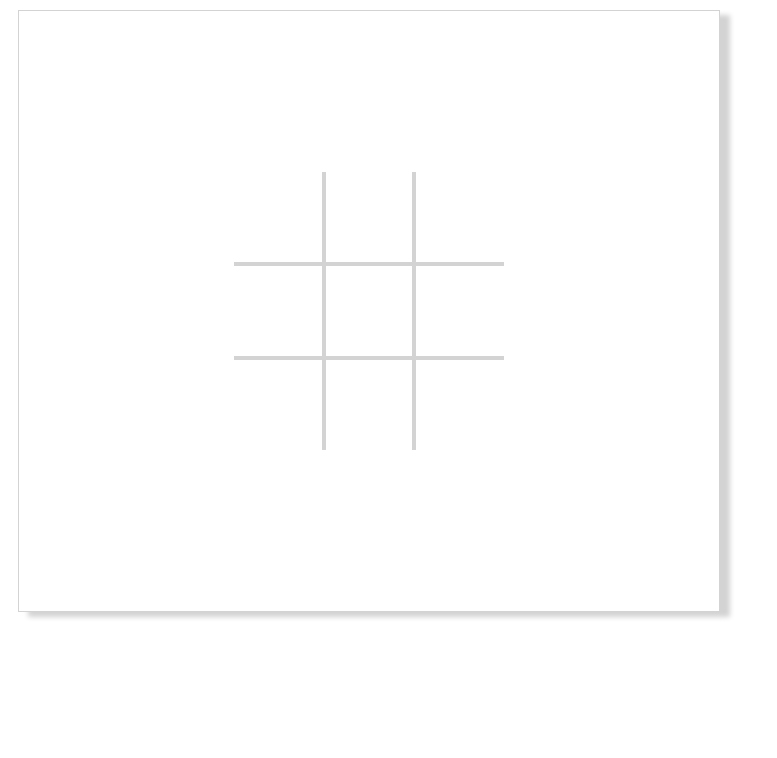
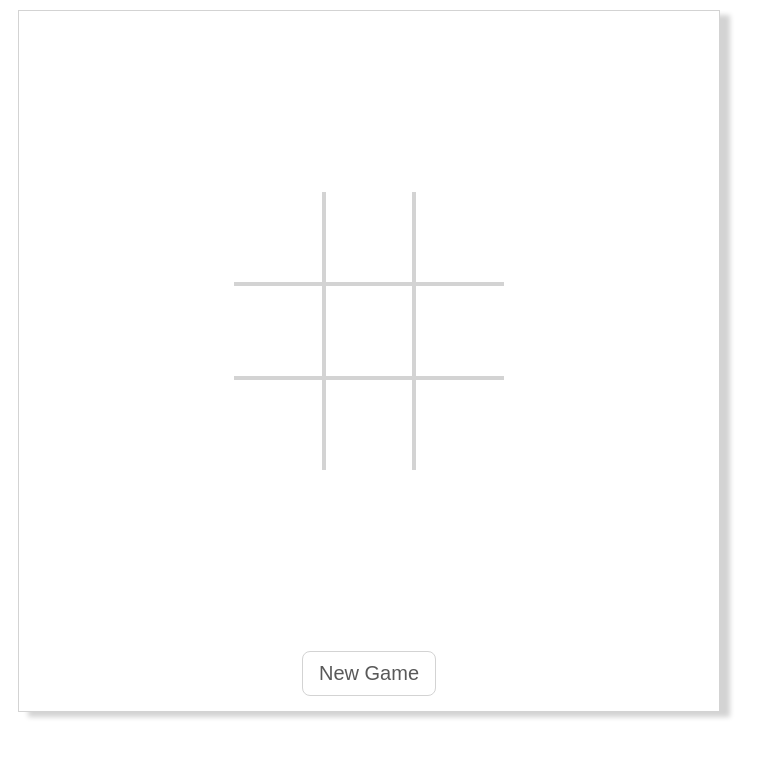
Before and after one commit to n-lark/Tic_Tac_Toe_Takehome, a React (Create React App) app in the folder my-app/: page /Game in a window 1280 px wide. Shown: the top 758 px of the page, without its empty margins (0-777 px from the left). Built offline with nearby package versions, Linux system fonts and the light colour scheme.

Commit message:
notfounderror

```diff
--- a/my-app/src/App.tsx
+++ b/my-app/src/App.tsx
@@ -1,8 +1,7 @@
-import React from 'react';
+import React from "react";
 import { BrowserRouter, Switch, Route } from "react-router-dom";
 import { GameStart } from "./GameStart";
 import { Game } from "./Game";
-import { GameEnd } from "./GameEnd";
 import { NotFoundError } from "./NotFoundError";
 
 const App: React.FC = () => {
@@ -15,13 +14,10 @@ const App: React.FC = () => {
         <Route exact path="/Game">
           <Game />
         </Route>
-      <Route exact path="/GameEnd">
-        <GameEnd />
-      </Route>
         <Route render={() => <NotFoundError />} />
       </Switch>
     </BrowserRouter>
   );
-}
+};
 
 export default App;
--- a/my-app/src/Game.tsx
+++ b/my-app/src/Game.tsx
@@ -1,9 +1,11 @@
 import styled from "styled-components";
+import { Link } from "react-router-dom";
 import React, { useState, useContext, useEffect } from "react";
 import { FontAwesomeIcon } from "@fortawesome/react-fontawesome";
-import { faTimes, faCircle } from "@fortawesome/free-solid-svg-icons";
+import { faTimes, faCircle, faPaw } from "@fortawesome/free-solid-svg-icons";
 import { SquaresContext } from "./Context/SquaresContext";
 import { DifficultyLevelContext } from "./Context/DifficultyLevelContext";
+import { isCatsScratch } from "./Utility/isCatsScratch";
 
 type GridType = {
   rowLength: number;
@@ -17,18 +19,29 @@ type RowColumnType = {
 
 export const Game: React.FC = () => {
   const [xTurn, setXTurn] = useState<boolean>(true);
-  const { squaresGrid, rowLength, markX, markO } = useContext(SquaresContext);
+  const [catsScratch, setCatsScratch] = useState<boolean>(false);
+  const { squaresGrid, generateSquaresGrid, rowLength, markX, markO } =
+    useContext(SquaresContext);
   const { levelHard } = useContext(DifficultyLevelContext);
 
   useEffect(() => {
+    if (isCatsScratch(squaresGrid)) {
+      return setCatsScratch(true);
+    }
     if (!xTurn) {
       markO(levelHard);
       setXTurn(!xTurn);
     }
-  }, [xTurn, markO, levelHard]);
+  }, [xTurn, markO, levelHard, squaresGrid]);
 
   return (
     <StyledWrapper>
+      {catsScratch && (
+        <StyledGameVerdictBanner>
+          Cats Scratch{" "}
+          <FontAwesomeIcon style={{ color: "lightgrey" }} icon={faPaw} />
+        </StyledGameVerdictBanner>
+      )}
       <StyledGrid rowLength={rowLength}>
         {squaresGrid.map((square, row) => {
           return square.map((piece, column) => {
@@ -69,25 +82,36 @@ export const Game: React.FC = () => {
           });
         })}
       </StyledGrid>
+      <StyledLink to="/">
+        <StyledButton onClick={() => generateSquaresGrid(3, 9)}>
+          New Game
+        </StyledButton>
+      </StyledLink>
     </StyledWrapper>
   );
 };
 
-// const StyledButton = styled.button`
-//   color: #595959;
-//   font-size: 20px;
-//   padding: 10px 16px;
-//   border: 1px solid lightgray;
-//   background-color: white;
-//   border-radius: 8px;
-//   outline: none;
-//   font-family: "Work Sans", sans-serif;
-// `;
+const StyledButton = styled.button`
+  color: #595959;
+  font-size: 20px;
+  padding: 10px 16px;
+  border: 1px solid lightgray;
+  background-color: white;
+  border-radius: 8px;
+  outline: none;
+`;
 
-// const StyledLink = styled(Link)`
-//   margin: auto;
-//   border-radius: 10px;
-// `;
+const StyledLink = styled(Link)`
+  border-radius: 10px;
+  margin-bottom: 15px;
+`;
+
+const StyledGameVerdictBanner = styled.div`
+  font-size: 34px;
+  color: #595959;
+  padding-top: 25px;
+  position: fixed;
+`;
 
 const StyledDiv = styled.div<RowColumnType>`
   border-right: ${({ columnIndex, rowLength }) =>
@@ -124,6 +148,6 @@ const StyledWrapper = styled.div`
   box-shadow: 10px 5px 5px lightgray;
   margin: 10px;
   width: 700px;
-  height: 600px;
+  height: 700px;
   font-family: "Work Sans", sans-serif;
 `;
--- a/my-app/src/GameEnd.tsx
+++ /dev/null
@@ -1,5 +0,0 @@
-
-
-export const GameEnd: React.FC = () => {
-  return null
-}
--- a/my-app/src/GameStart.tsx
+++ b/my-app/src/GameStart.tsx
@@ -1,4 +1,4 @@
-import React, { useContext } from "react";
+import React, { useContext, useEffect } from "react";
 import styled from "styled-components";
 import { Link } from "react-router-dom";
 import { SquaresContext } from "./Context/SquaresContext";
@@ -7,10 +7,10 @@ import { DifficultyLevelContext } from "./Context/DifficultyLevelContext";
 export const GameStart: React.FC = () => {
   const { generateSquaresGrid } = useContext(SquaresContext);
   const { determineDifficultyLevel } = useContext(DifficultyLevelContext);
+
   return (
     <StyledWrapper>
       <StyledHeading>Tic Tac Toe</StyledHeading>
-      <StyledBy>By Noley Holland</StyledBy>
       <StyledRadioLabel>Grid Size</StyledRadioLabel>
       <StyledRadioWrapper>
         <StyledLabel>
@@ -115,16 +115,10 @@ const StyledInput = styled.input`
       }
 `;
 
-const StyledBy = styled.div`
-  font-weight: normal;
-  color: lightgrey;
-  padding-bottom: 30px;
-`;
-
 const StyledHeading = styled.h1`
   font-size: 65px;
   font-weight: normal;
-  margin-top: 70px;
+  margin-top: 120px;
   color: #595959;
 `;
 
@@ -152,6 +146,6 @@ const StyledWrapper = styled.div`
   box-shadow: 10px 5px 5px lightgray;
   margin: 10px;
   width: 700px;
-  height: 600px;
+  height: 700px;
   font-family: "Work Sans", sans-serif;
 `;
--- a/my-app/src/NotFoundError.tsx
+++ b/my-app/src/NotFoundError.tsx
@@ -1,5 +1,92 @@
+import React, { useContext } from "react";
+import { Link } from "react-router-dom";
+import styled, { keyframes } from "styled-components";
+import { FontAwesomeIcon } from "@fortawesome/react-fontawesome";
+import { faPaw, faTimes } from "@fortawesome/free-solid-svg-icons";
+import { SquaresContext } from "./Context/SquaresContext";
+
 export const NotFoundError: React.FC = () => {
+  const { generateSquaresGrid } = useContext(SquaresContext);
   return (
-    null
+    <StyledWrapper>
+      <StyledOopsError>
+        Oops! Something weird happened. <br />
+        Click the button below to start a new game
+      </StyledOopsError>
+      <StyledIcon>
+        <FontAwesomeIcon
+          icon={faTimes}
+          style={{ fontSize: "64px", color: "#595959" }}
+        />
+      </StyledIcon>
+      <StyledIcon>
+        <FontAwesomeIcon
+          icon={faPaw}
+          style={{ fontSize: "64px", color: "#595959" }}
+        />
+      </StyledIcon>
+      <StyledIcon>
+        <FontAwesomeIcon
+          icon={faTimes}
+          style={{ fontSize: "64px", color: "#595959" }}
+        />
+      </StyledIcon>
+      <StyledLink to="/">
+        <StyledButton onClick={() => generateSquaresGrid(3, 9)}>
+          New Game
+        </StyledButton>
+      </StyledLink>
+    </StyledWrapper>
   );
 };
+
+const rotate = keyframes`
+  from {
+    transform: rotate(360deg);
+  }
+
+  to {
+    transform: rotate(0deg);
+  }
+`;
+
+const StyledIcon = styled.span`
+  display: inline-block;
+  animation: ${rotate} 3s linear infinite;
+  padding: 30px;
+  font-weight: bold;
+`;
+
+const StyledOopsError = styled.div`
+  color: #595959;
+  font-size: 30px;
+  margin: 60px;
+  text-align: center;
+`;
+
+const StyledButton = styled.button`
+  color: #595959;
+  font-size: 20px;
+  padding: 10px 16px;
+  border: 1px solid lightgray;
+  background-color: white;
+  border-radius: 8px;
+  outline: none;
+`;
+
+const StyledLink = styled(Link)`
+  border-radius: 10px;
+  margin-top: 35px;
+`;
+
+const StyledWrapper = styled.div`
+  display: flex;
+  align-items: center;
+  flex-flow: column nowrap;
+  border: 1px solid lightgray;
+  box-shadow: 10px 5px 5px lightgray;
+  margin: 10px;
+  width: 700px;
+  height: 700px;
+  font-family: "Work Sans", sans-serif;
+`;
--- /dev/null
+++ b/my-app/src/Utility/isCatsScratch.ts
@@ -0,0 +1,21 @@
+type SquareType = {
+  x: boolean;
+  o: boolean;
+};
+
+export const isCatsScratch = (squares: Array<Array<SquareType>>): boolean => {
+  let unClickedSquares: Array<SquareType> = [];
+
+  for (let i = 0; i < squares.length; i++) {
+    for (let j = 0; j < squares[i].length; j++) {
+      if (!squares[i][j].o && !squares[i][j].x) {
+        unClickedSquares.push(squares[i][j]);
+      }
+    }
+  }
+
+  if (unClickedSquares.length === 0) {
+    return true;
+  }
+  return false;
+};
```
Lines whose indentation alone changed are shown as unchanged.
